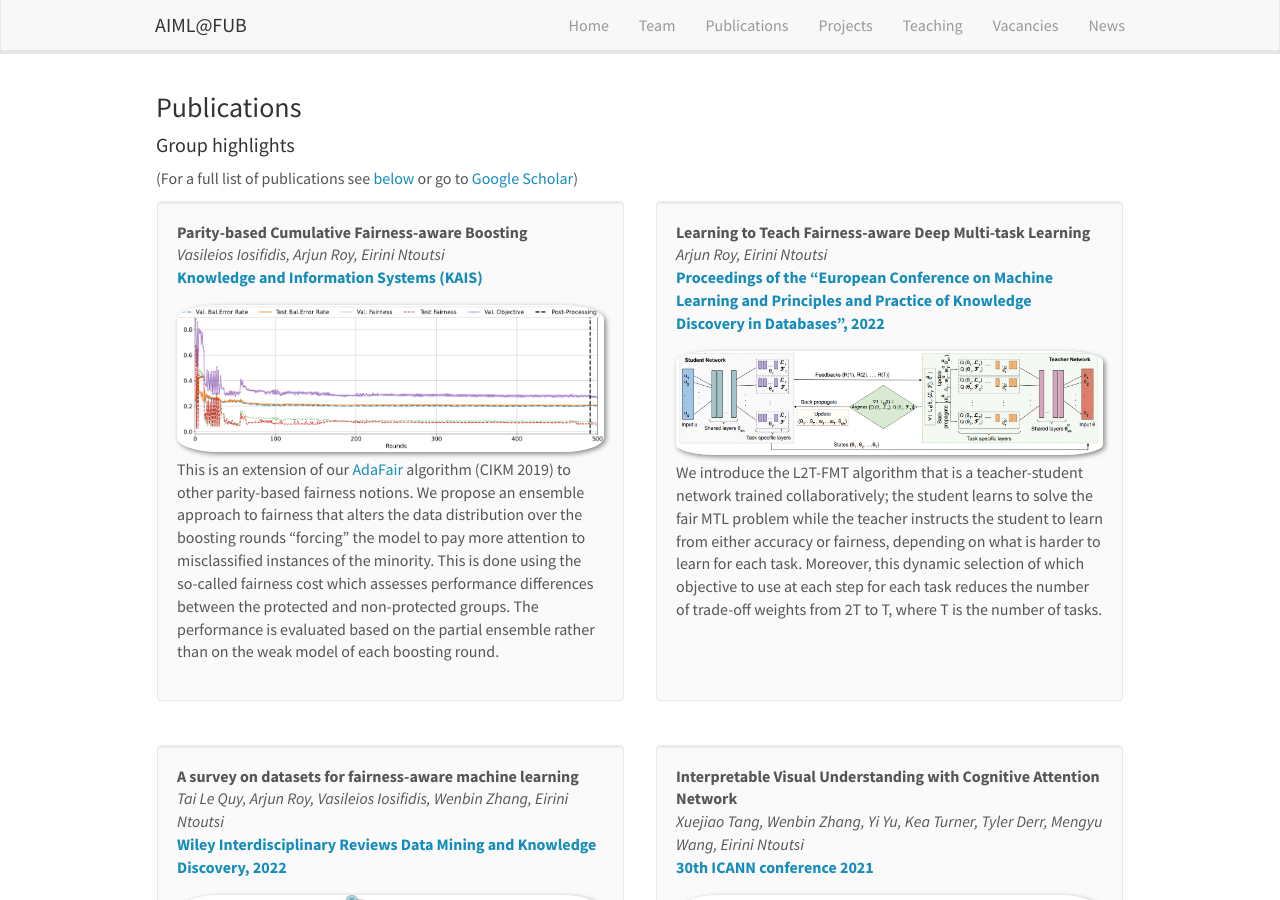
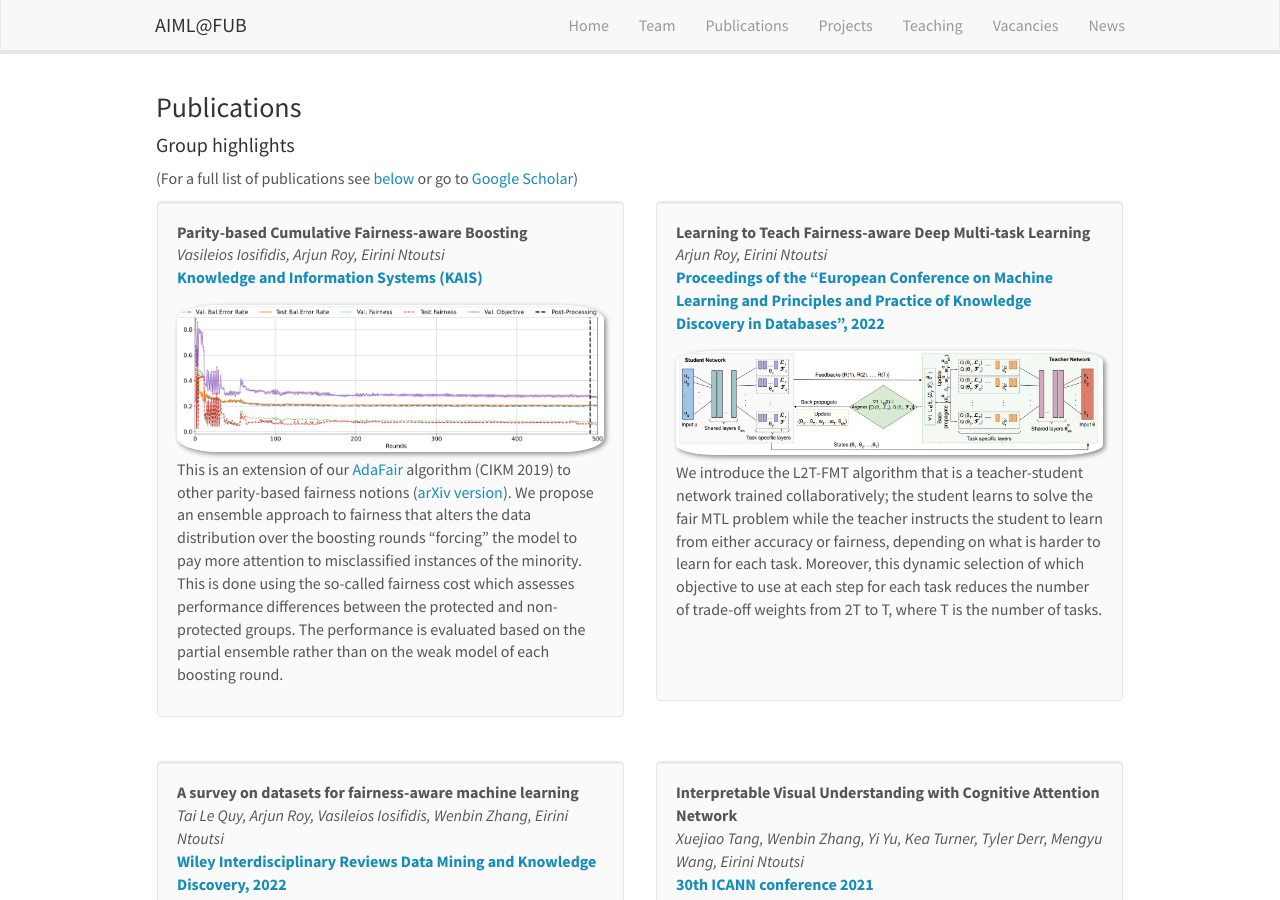
Before and after one commit to AIML-research/AIML-research.github.io, a Jekyll site: the page built from _pages/publications.md, in a window 1280 px wide and 900 px high. Built offline with Jekyll 4.4.1, drawn with Linux system fonts in a browser that asks for light colours; nearby versions of some CDN libraries.

Commit message:
Update publist.yml

```diff
--- a/_data/publist.yml
+++ b/_data/publist.yml
@@ -9,7 +9,7 @@
 #  news2: See [Physics World](https://physicsworld.com/a/cooper-pairs-spotted-above-critical-temperature-for-superconductivity/),[SRON news](https://www.sron.nl/news/5169-elektronparen-blijven-stabiel-boven-kritische-temperatuur-supergeleiding), [TU Delft news](https://www.tudelft.nl/en/2021/eemcs/inexplicably-stable-electron-pairs-without-superconductivity), [Leiden news](https://www.universiteitleiden.nl/en/news/2021/10/new-quantum-liquid-discovered)
 - title: "Parity-based Cumulative Fairness-aware Boosting"
   image: Vasilis-KAIS-2022.png
-  description: This is an extension of our <a href = "https://aiml-research.github.io/files/19.CIKM.pdf"> AdaFair </a> algorithm (CIKM 2019) to other parity-based fairness notions. We propose an ensemble approach to fairness that alters the data distribution over the boosting rounds "forcing" the model to pay more attention to misclassified instances of the minority. This is done using the so-called fairness cost which assesses performance differences between the protected and non-protected groups. The performance is evaluated based on the partial ensemble rather than on the weak model of each boosting round.
+  description: This is an extension of our <a href = "https://aiml-research.github.io/files/19.CIKM.pdf"> AdaFair </a> algorithm (CIKM 2019) to other parity-based fairness notions (<a href = "https://arxiv.org/pdf/2201.01148v1.pdf">arXiv version</a>). We propose an ensemble approach to fairness that alters the data distribution over the boosting rounds "forcing" the model to pay more attention to misclassified instances of the minority. This is done using the so-called fairness cost which assesses performance differences between the protected and non-protected groups. The performance is evaluated based on the partial ensemble rather than on the weak model of each boosting round.
   authors: Vasileios Iosifidis, Arjun Roy, Eirini Ntoutsi
   link:
     url: https://arxiv.org/pdf/2201.01148v1.pdf
```
